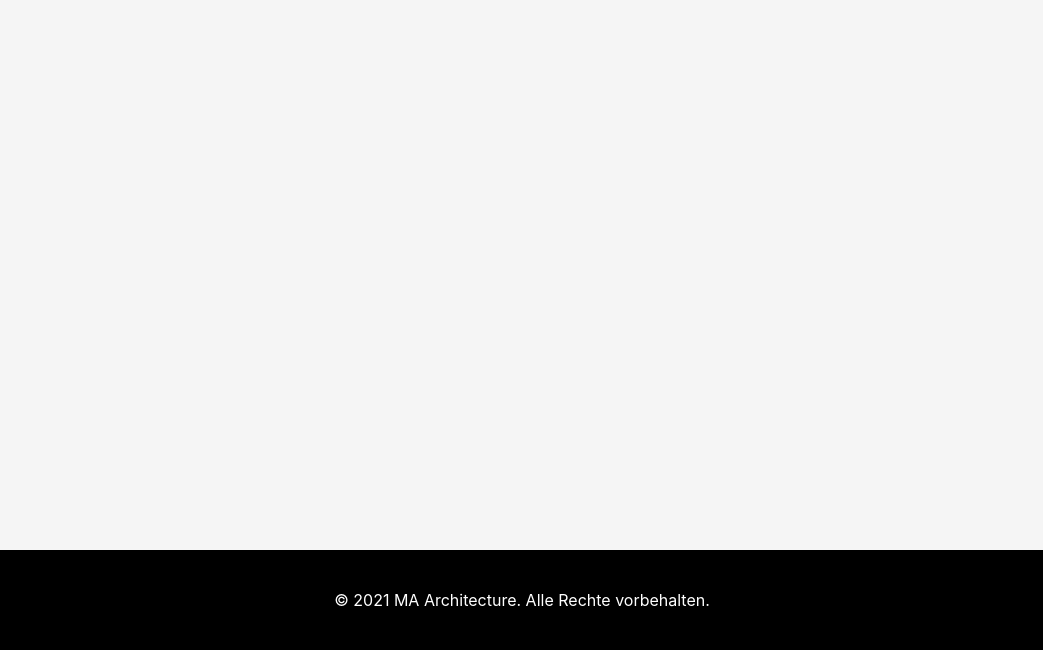
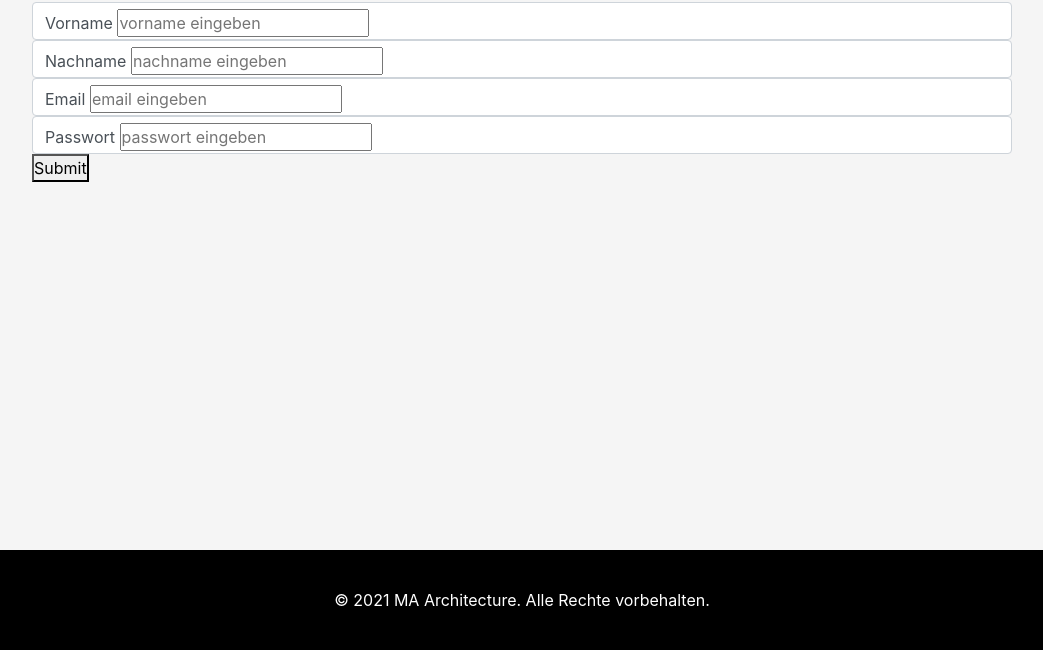
Before and after one commit to martellosios/LB02_M307, a plain HTML site: page newsletter.html in a window 1280 px wide. Shown: the part 350-1000 px from the top of the page, without its empty margins (118-1161 px from the left). Drawn offline with nearby package versions, Linux system fonts and the light colour scheme.

Commit message:
added formular

```diff
--- a/newsletter.html
+++ b/newsletter.html
@@ -50,8 +50,40 @@
     <main class="home-temp">
       <h1><b>Newsletter abonnieren</b></h1>
 
+      <!--Formular-->
+      <div>
+        <form id="form" class="form">
+          <h2>Bitte abonnieren Newsletter</h2>
+          <div class="form-control">
+            <label for="vorname">Vorname</label>
+            <input type="text" id="vorname" placeholder="vorname eingeben" />
+          </div>
+          <div class="form-control">
+            <label for="nachname">Nachname</label>
+            <input type="text" id="nachname" placeholder="nachname eingeben" />
+          </div>
+          <div class="form-control">
+            <label for="email">Email</label>
+            <input type="email" id="email" placeholder="email eingeben" />
+          </div>
+          <div class="form-control">
+            <label for="password">Passwort</label>
+            <input
+              type="password"
+              id="password"
+              placeholder="passwort eingeben"
+            />
+          </div>
+          <button type="submit">Submit</button>
+        </form>
+        <script src="script/validate-inputs.js"></script>
+      </div>
     </main>
-    <footer><div class="text-center">© 2021 MA Architecture. Alle Rechte vorbehalten.</div></footer>
+    <footer>
+      <div class="text-center">
+        © 2021 MA Architecture. Alle Rechte vorbehalten.
+      </div>
+    </footer>
     <script
       src="https://cdn.jsdelivr.net/npm/bootstrap@5.0.0/dist/js/bootstrap.bundle.min.js"
       integrity="sha384-p34f1UUtsS3wqzfto5wAAmdvj+osOnFyQFpp4Ua3gs/ZVWx6oOypYoCJhGGScy+8"
```
